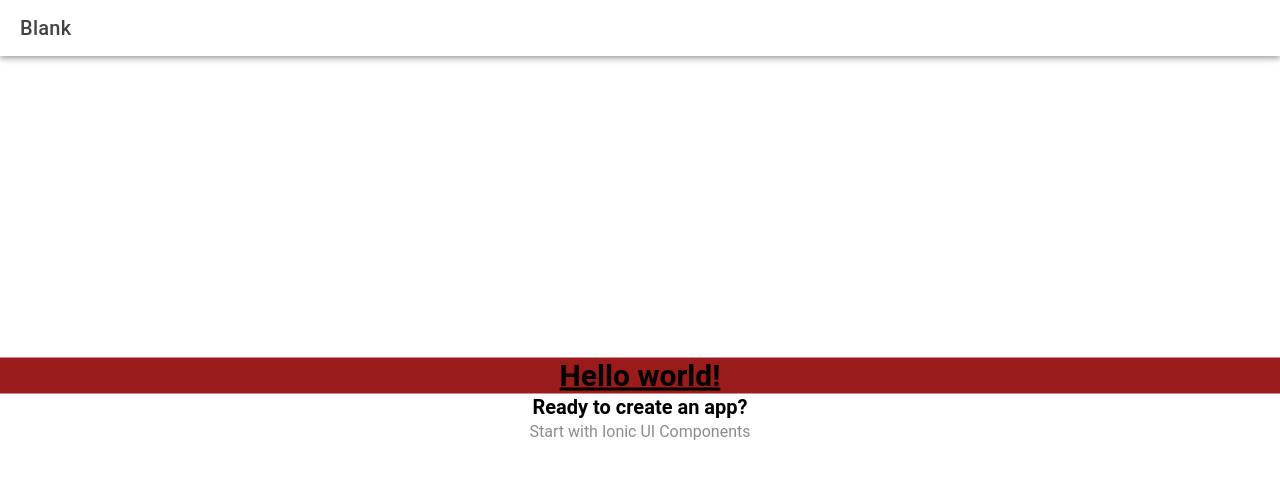
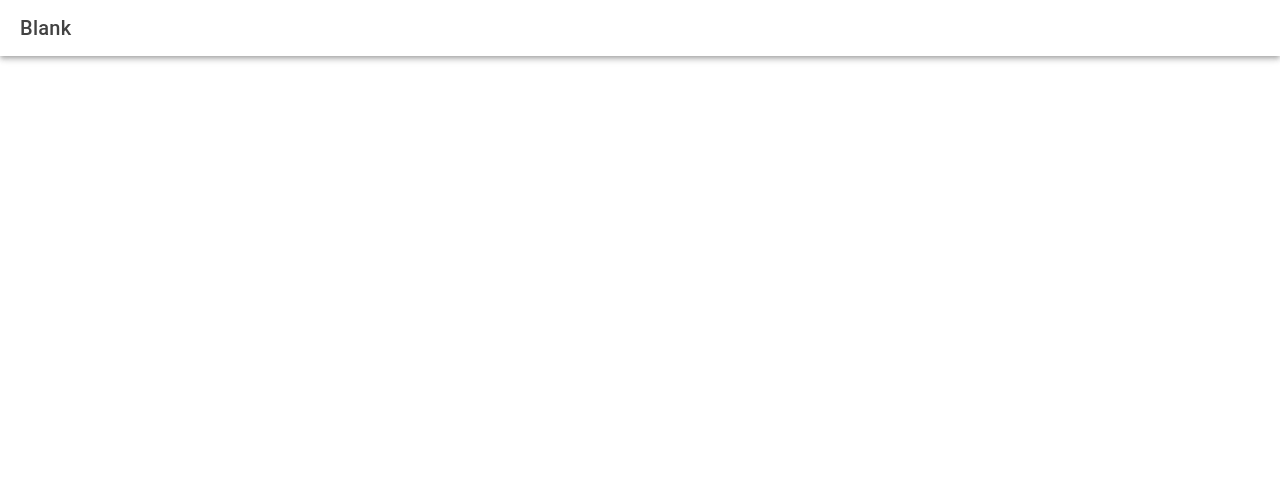
Before and after one commit to mansourcodes/quran-app, a React (Create React App) app: page /home in a window 1280 px wide. Shown: the top 478 px of the page. Built offline with nearby package versions, Linux system fonts and the light colour scheme.

Commit message:
delete unused files

```diff
--- a/src/components/ExploreContainer.css
+++ /dev/null
@@ -1,24 +0,0 @@
-#container {
-  text-align: center;
-  position: absolute;
-  left: 0;
-  right: 0;
-  top: 50%;
-  transform: translateY(-50%);
-}
-
-#container strong {
-  font-size: 20px;
-  line-height: 26px;
-}
-
-#container p {
-  font-size: 16px;
-  line-height: 22px;
-  color: #8c8c8c;
-  margin: 0;
-}
-
-#container a {
-  text-decoration: none;
-}
--- a/src/components/ExploreContainer.tsx
+++ /dev/null
@@ -1,23 +0,0 @@
-import React from 'react';
-import './ExploreContainer.css';
-
-const ExploreContainer: React.FC = () => {
-  return (
-    <div id="container">
-      <h1 className="text-3xl font-bold underline bg-red-800">Hello world!</h1>
-      <strong>Ready to create an app?</strong>
-      <p>
-        Start with Ionic{' '}
-        <a
-          target="_blank"
-          rel="noopener noreferrer"
-          href="https://ionicframework.com/docs/components"
-        >
-          UI Components
-        </a>
-      </p>
-    </div>
-  );
-};
-
-export default ExploreContainer;
--- a/src/pages/Home.tsx
+++ b/src/pages/Home.tsx
@@ -1,7 +1,5 @@
 import React from 'react';
 import { IonContent, IonHeader, IonPage, IonTitle, IonToolbar } from '@ionic/react';
-import ExploreContainer from '../components/ExploreContainer';
-import './Home.css';
 
 const Home: React.FC = () => {
   return (
@@ -17,7 +15,6 @@ const Home: React.FC = () => {
             <IonTitle size="large">Blank</IonTitle>
           </IonToolbar>
         </IonHeader>
-        <ExploreContainer />
       </IonContent>
     </IonPage>
   );
```
Also changed, not shown: src/pages/Home.css (deleted).
